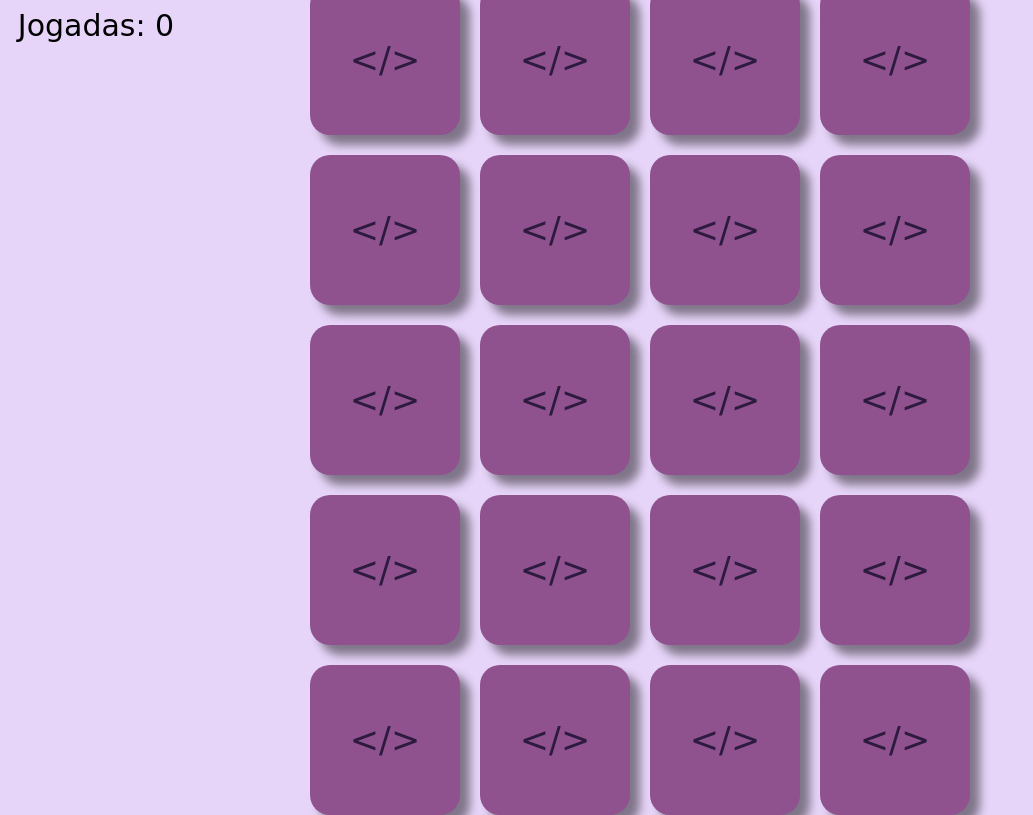
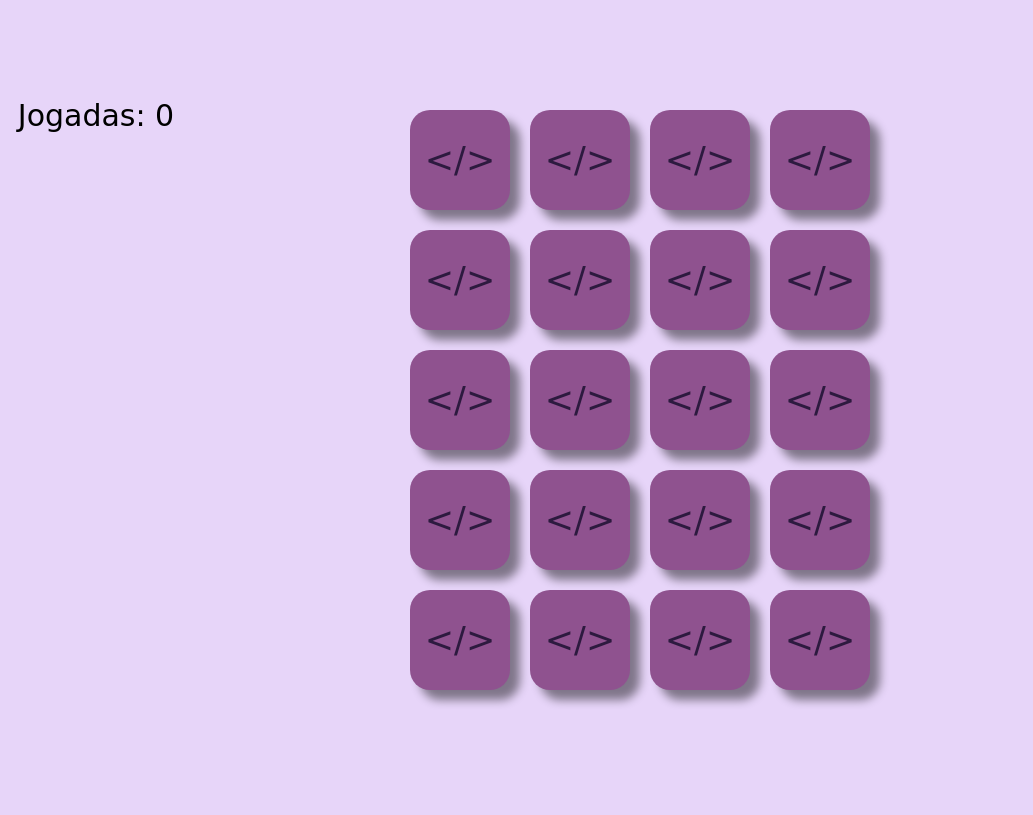
Before and after one commit to VitorLinas/Jogo_da_Memoria, a plain HTML site: page index.html in a window 1280 px wide. Shown: the whole page, without its empty margins (0-1033 px from the left). Drawn offline with Linux system fonts and the light colour scheme; a web font is replaced by a local one.

Commit message:
Add files via upload

```diff
--- a/style.css
+++ b/style.css
@@ -146,13 +146,13 @@ body{
     }
 }
 
-@media(max-height: 700px) and (min-width: 1000px){
+@media(max-height: 800px) and (min-width: 1000px){
     .card{
         width: 100px;
         height: 100px;
     }
 
     #accountant{
-        margin-bottom: 600px;
+        margin-bottom: 570px;
     }
 }
```
